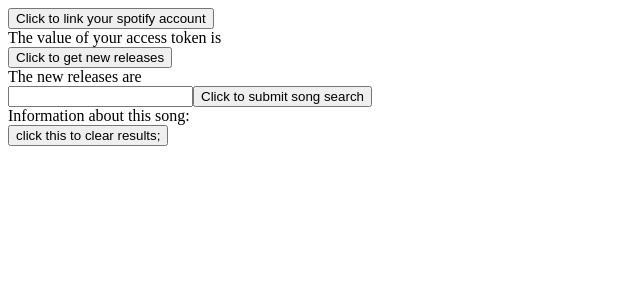
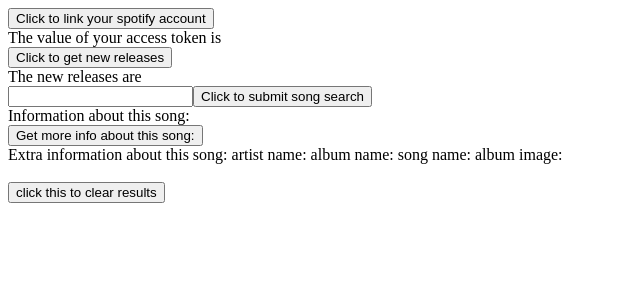
Before and after one commit to tubigervie/heartBeat-synergy, an Angular app in the folder Synergy-Project2/src/main/resources/static/synergy-project2-static/: page / in a window 1280 px wide. Shown: the top 300 px of the page, without its empty margins (0-640 px from the left). Built offline with nearby package versions, Linux system fonts and the light colour scheme.

Commit message:
Updated outputs of getSong()
getSong() now displays the song image, artist name, album name and song name

```diff
--- a/Synergy-Project2/src/main/resources/static/synergy-project2-static/src/app/login-page/login-page.component.html
+++ b/Synergy-Project2/src/main/resources/static/synergy-project2-static/src/app/login-page/login-page.component.html
@@ -21,9 +21,26 @@
 
 <div>
     Information about this song:
-    {{songResult}}
+    {{songUrl}}
 </div>
 
+<button (click) = "getSong()" type="button">
+    Get more info about this song:
+</button>
+
+<div>
+    Extra information about this song:
+    artist name:
+    {{artistName}}
+    album name:
+    {{albumName}}
+    song name:
+    {{songName}}
+   album image:
+</div>
+<img [src] = "albumImageUrl">
+<br>
+
 <button (click) = "clearResults()">
-    click this to clear results;
+    click this to clear results
 </button>
--- a/Synergy-Project2/src/main/resources/static/synergy-project2-static/src/app/login-page/login-page.component.ts
+++ b/Synergy-Project2/src/main/resources/static/synergy-project2-static/src/app/login-page/login-page.component.ts
@@ -12,9 +12,14 @@
   public token:string = '';
   public newReleases:string = '';
   public song:string = '';
+  public songUrl:string = '';
   public songResult:string = '';
   public songId:string = '';
-  public songResultArray: any[] = [];
+  public artistName:string = '';
+  public albumName:string = '';
+  public songName:string = '';
+  public albumImageUrl:string = '';
+
 
   constructor(private accountService:AccountService) { }
 
@@ -42,22 +47,14 @@
    searchSong() {
      this.accountService.searchSongServ(this.token, this.song).subscribe(
       (data:Object)=> {
-        this.songResultArray = Object.entries(data);
-        console.log(Object.keys(data));
-        console.log(Object.values(data));
         let innerData:any[]=Object.values(data);
-        console.log(innerData);
         let innerInfo:any[]=Object.values(innerData[0]);
-        console.log(innerInfo);
         let innerSongs:any[]=Object.values(innerInfo[1]);
-        console.log(innerSongs);
         let innerSongsInfo:any[]=Object.values(innerSongs[0]);
-        console.log(innerSongsInfo);
         let innerSongsInfoUrl:any[]=Object.values(innerSongsInfo[6]);
-        console.log(innerSongsInfoUrl);
         let finalUrl = innerSongsInfoUrl[0];
-        console.log(finalUrl);
-        this.songResult = (finalUrl);
+        this.songId= finalUrl.substring(31, finalUrl.length);
+        this.songUrl =finalUrl;
 
       }
      )
@@ -72,7 +69,30 @@
      this.accountService.getSongServ(this.token, this.songId).subscribe(
       (data:Object)=> {
         this.songResult = JSON.stringify(data);
-        console.log(this.songResult);
+        let innerData = Object.values(data);
+        console.log(innerData);
+        console.log(JSON.stringify(innerData));
+        let innerArtistandAlbum:any[] = Object.values(innerData[0]);
+        console.log(innerArtistandAlbum);
+        let innerArtistInfo:any[] = Object.values(innerArtistandAlbum[1]);
+        console.log(innerArtistInfo);
+        let innerArtistDetails:any[] = Object.values(innerArtistInfo[0]);
+        console.log(innerArtistDetails);
+        let artistName = innerArtistDetails[3];
+        console.log(artistName);
+        this.artistName = artistName;
+        let albumName = innerArtistandAlbum[6];
+        this.albumName = albumName;
+        let songName = innerData[11];
+        this.songName = songName;
+        let innerAlbumImageInfo:any[] = Object.values(innerArtistandAlbum[5]);
+        console.log(innerAlbumImageInfo);
+        let innerAlbumImageDetails:any[] = Object.values(innerAlbumImageInfo[0]);
+        console.log(innerAlbumImageDetails);
+        let albumImageUrl = innerAlbumImageDetails[1];
+        console.log(albumImageUrl);
+        this.albumImageUrl = albumImageUrl;
+
       }
      )
    }
```
